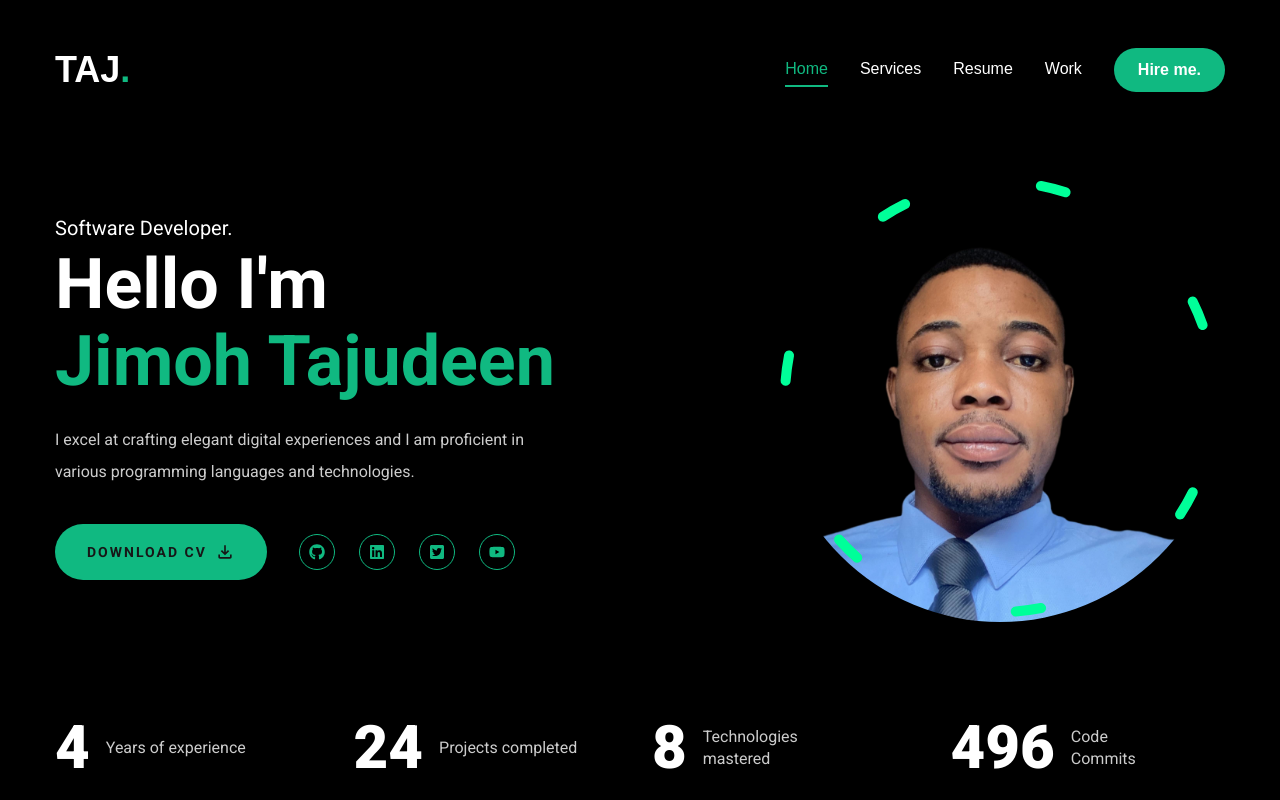
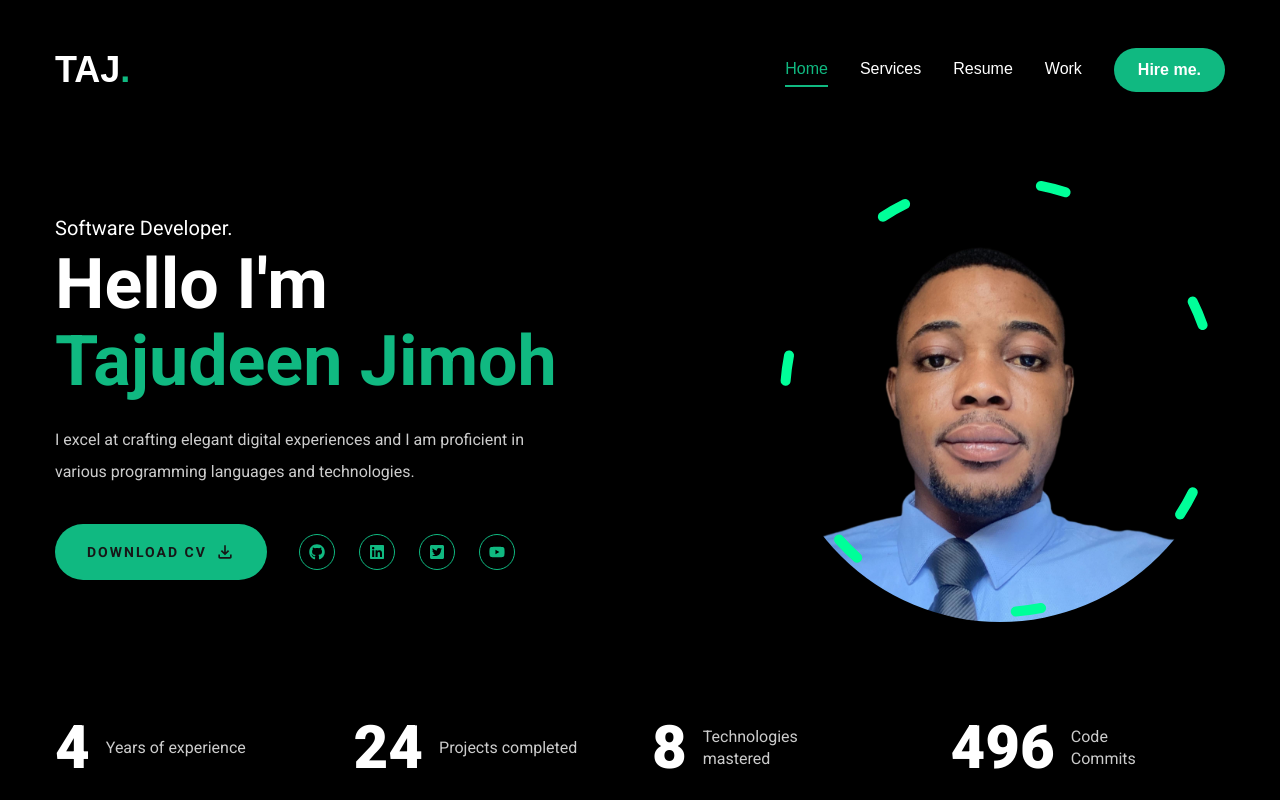
Before and after one commit to Teejay-deen/my-portfolio, a Next.js app: page / in a window 1280 px wide. Built offline with nearby package versions, Linux system fonts and the light colour scheme.

Commit message:
change the profile name from last name to first name

```diff
--- a/app/page.jsx
+++ b/app/page.jsx
@@ -15,7 +15,7 @@ const Home = () => {
             <span className="text-xl text-white">Software Developer.</span>
             <h1 className="h1 text-white mb-6">
               Hello {"I'm"} <br />
-              <span className="text-emerald-500">Jimoh Tajudeen </span>
+              <span className="text-emerald-500">Tajudeen Jimoh</span>
             </h1>
             <p className="max-w-[500px] mb-9 text-white/80">
               I excel at crafting elegant digital experiences and I am proficient
```
